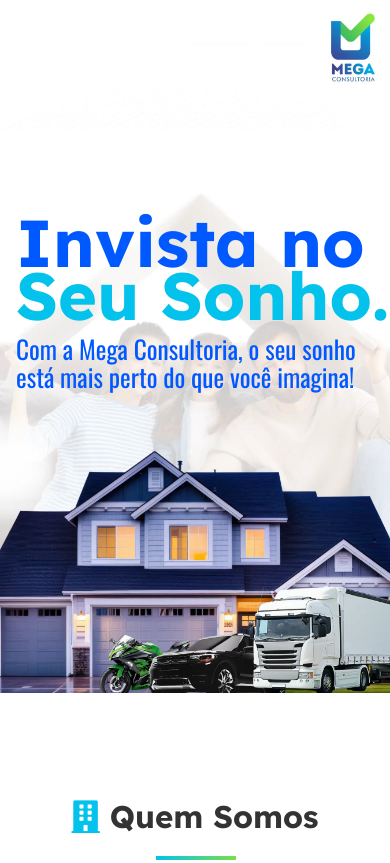
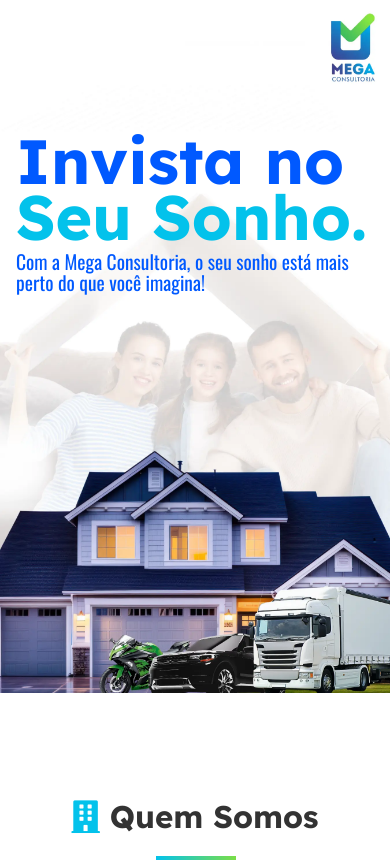
Before and after one commit to Freelings-Co/mega-consultoria, a plain HTML site: page index.html in a window 390 px wide. Shown: the top 863 px of the page. Drawn offline with nearby package versions, Linux system fonts and the light colour scheme.

Commit message:
fix title try 2

```diff
--- a/src/style.css
+++ b/src/style.css
@@ -1814,29 +1814,30 @@ app-float:hover {
     .title-box {
         position: absolute;
         width: 100%;
-        top: 13em;
+        top: 8em;
         left: 1em;
 
     }
 
 
     .title-banner {
-        font-size: 17vw;
+        font-size: 16vw;
 
         /* top: 18%;
         left: 3%; */
     }
 
     .dream-title {
-        font-size: 17vw;
+        top: 0.8em;
+        font-size: 16vw;
         /* top: 26%;
         left: 3%; */
     }
 
     .description {
         width: 95%;
-        font-size: 6.5vw;
-        top: 5em;
+        font-size: 5vw;
+        top: 6.3em;
         /* top: 37%;
         left: 4%; */
     }
```
